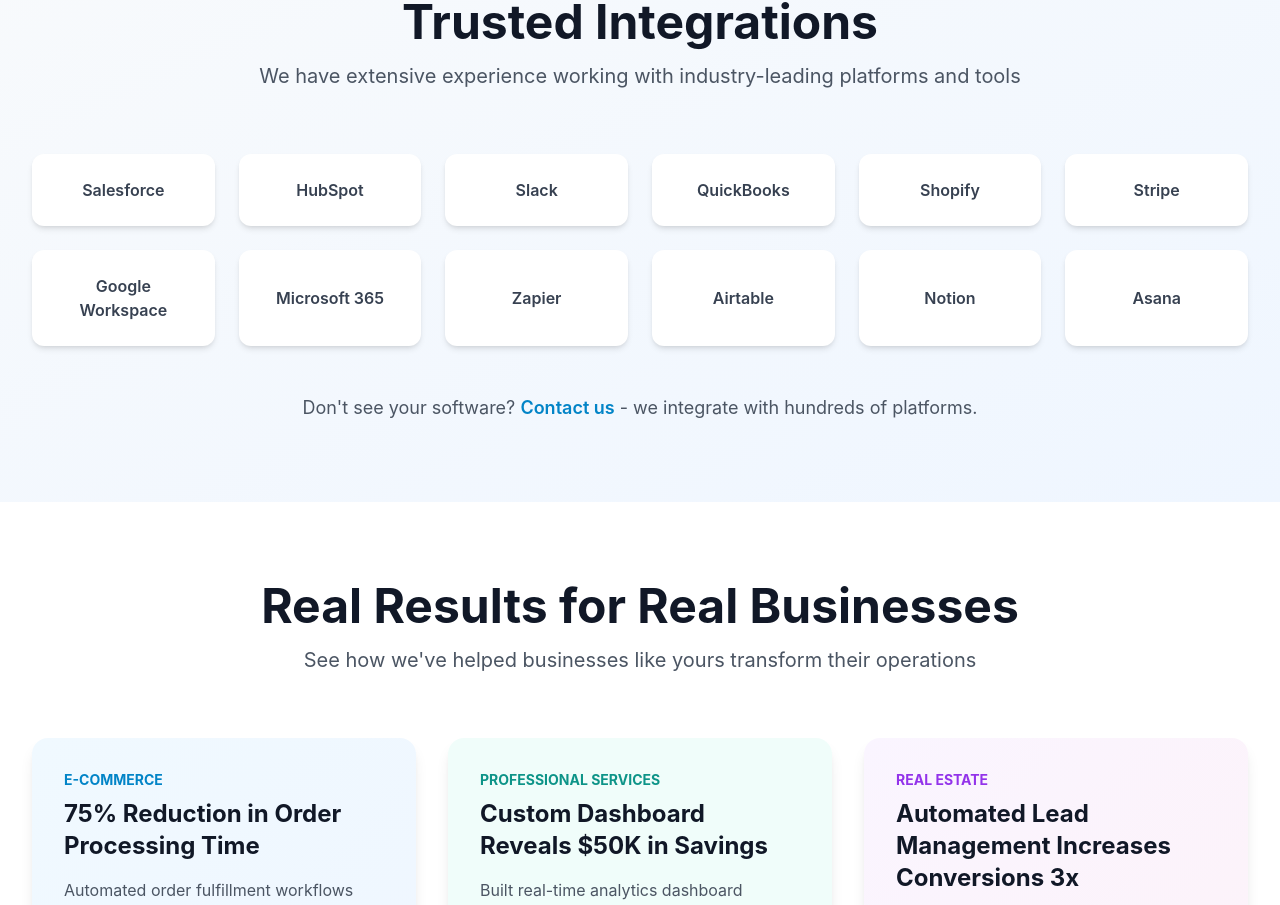
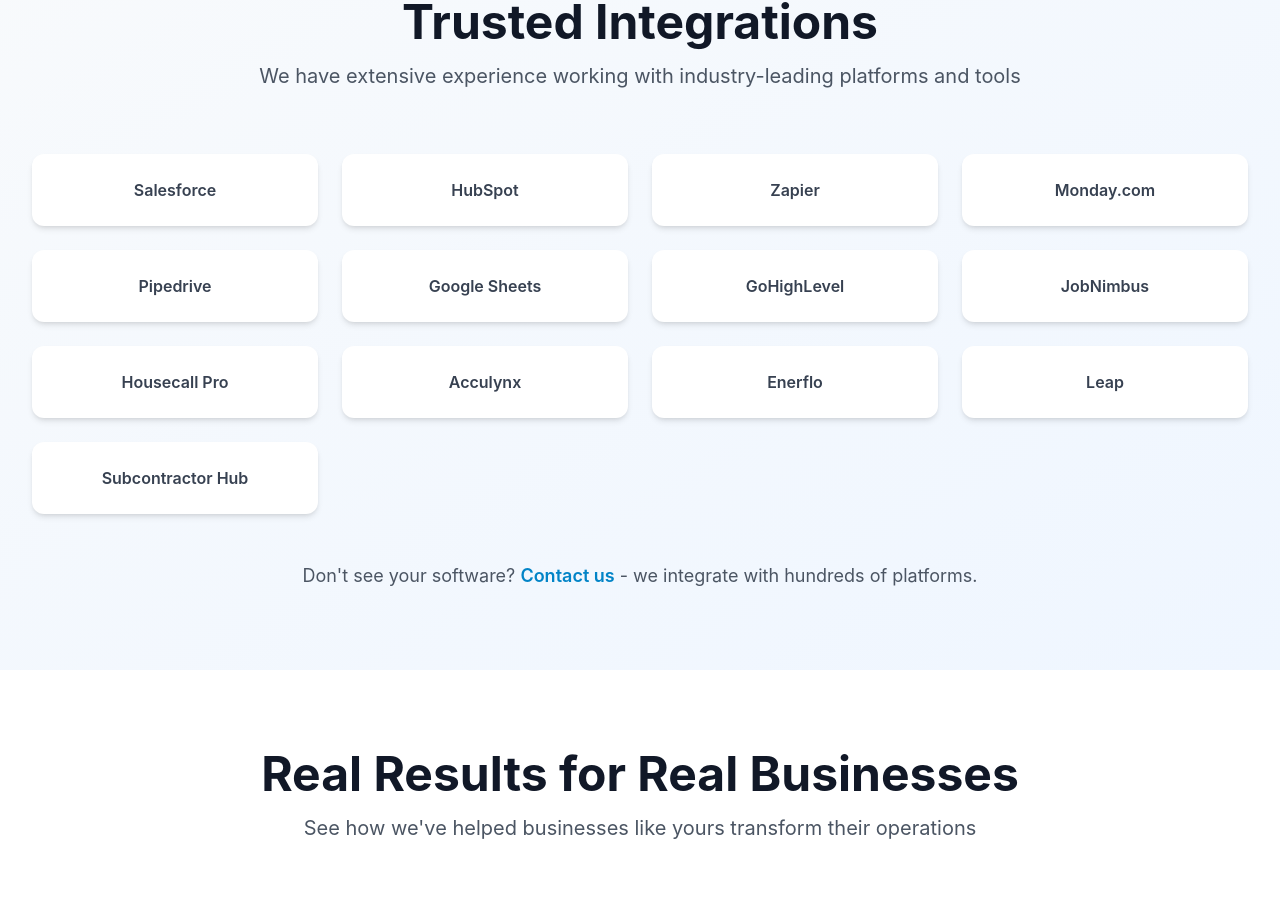
Before and after one commit to loocpooga/matai-tech-landing, a Next.js app: page / in a window 1280 px wide. Shown: the part 2043-2948 px from the top of the page. Built offline with nearby package versions, Linux system fonts and the light colour scheme.

Commit message:
Update software integrations to actual platforms worked with

```diff
--- a/app/page.tsx
+++ b/app/page.tsx
@@ -272,20 +272,21 @@
             </p>
           </div>
 
-          <div className="grid grid-cols-2 md:grid-cols-4 lg:grid-cols-6 gap-6">
+          <div className="grid grid-cols-2 md:grid-cols-3 lg:grid-cols-4 gap-6">
             {[
               "Salesforce",
               "HubSpot",
-              "Slack",
-              "QuickBooks",
-              "Shopify",
-              "Stripe",
-              "Google Workspace",
-              "Microsoft 365",
               "Zapier",
-              "Airtable",
-              "Notion",
-              "Asana",
+              "Monday.com",
+              "Pipedrive",
+              "Google Sheets",
+              "GoHighLevel",
+              "JobNimbus",
+              "Housecall Pro",
+              "Acculynx",
+              "Enerflo",
+              "Leap",
+              "Subcontractor Hub",
             ].map((software) => (
               <div
                 key={software}
```
